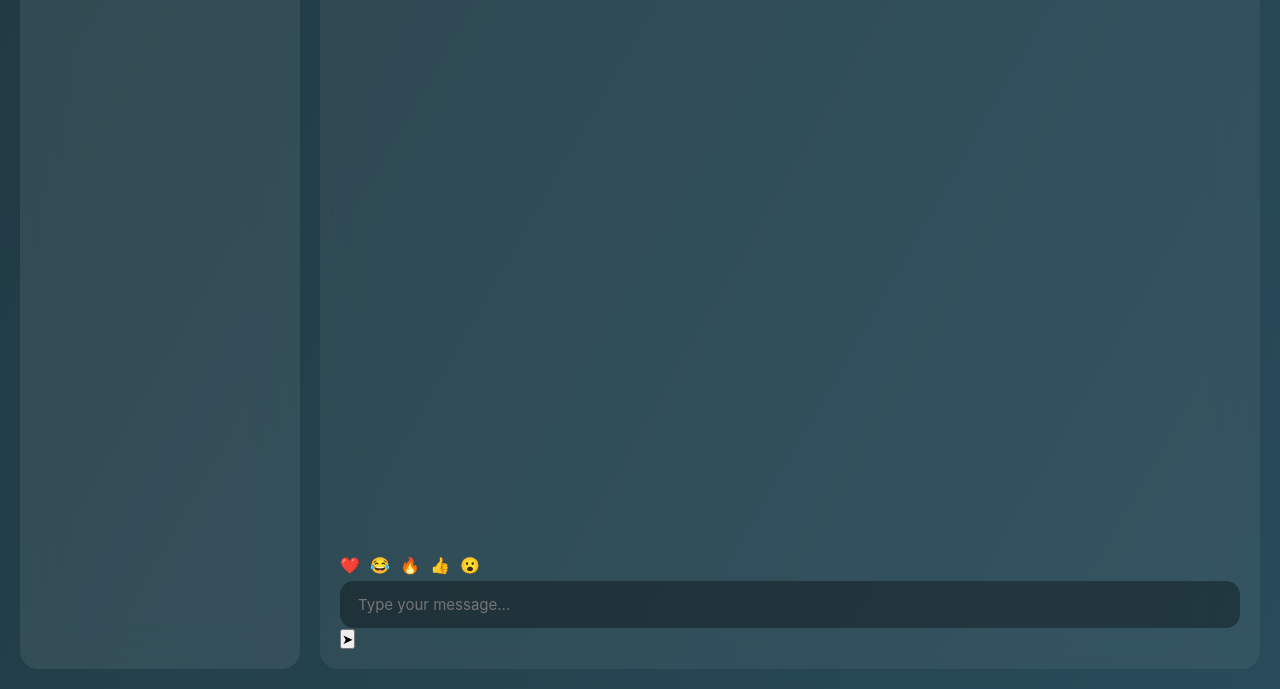
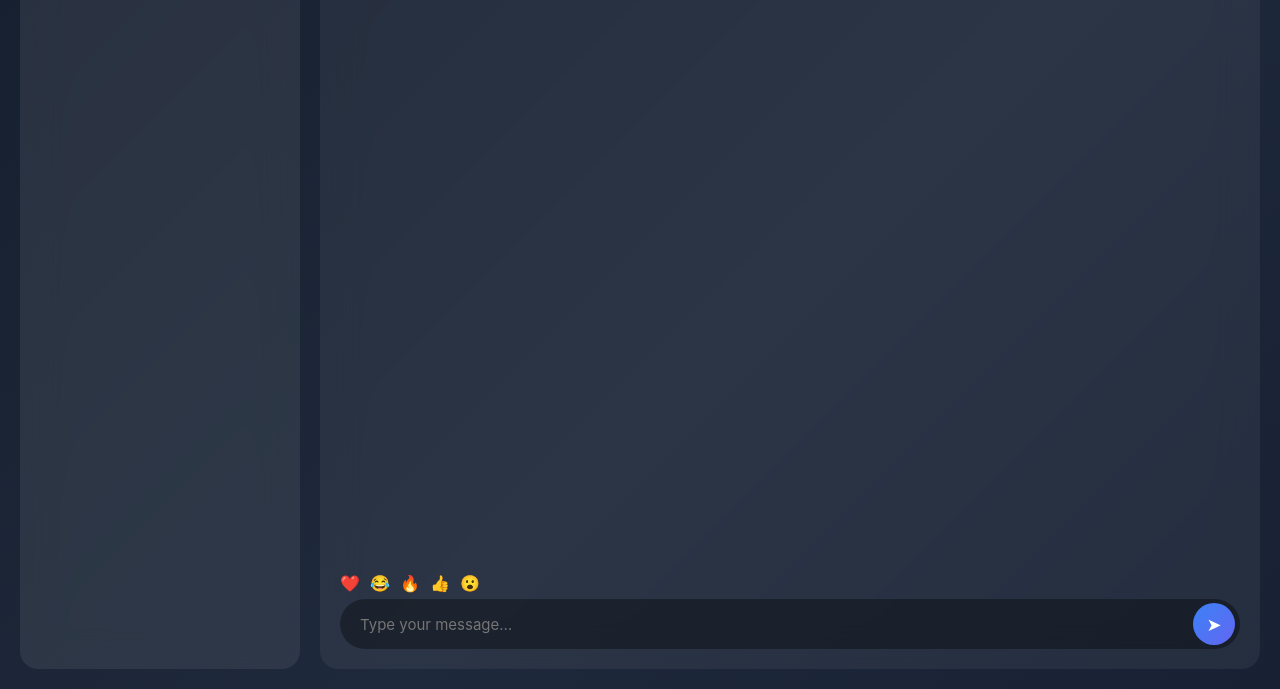
Before and after one commit to VishalRajput-UX/Anonymous-chatroom, a website: page public/chat.html in a window 1280 px wide. Shown: the part 111-800 px from the top of the page. Drawn offline with nearby package versions, Linux system fonts and the light colour scheme; no server answers; sample sign-in values are in the browser's storage; a web font is replaced by a local one.

Commit message:
Update style.css

```diff
--- a/public/style.css
+++ b/public/style.css
@@ -20,10 +20,24 @@ body {
 .bg-gradient {
   position: fixed;
   inset: 0;
-  background: linear-gradient(120deg, #0f2027, #203a43, #2c5364);
+  z-index: -3;
+
+  background: linear-gradient(
+    135deg,
+    #0f172a,
+    #111827,
+    #1e293b,
+    #0f172a
+  );
+
   background-size: 300% 300%;
-  animation: gradientMove 18s ease infinite;
-  z-index: -1;
+  animation: luxuryGradient 18s ease infinite;
+}
+
+@keyframes luxuryGradient {
+  0% { background-position: 0% 50%; }
+  50% { background-position: 100% 50%; }
+  100% { background-position: 0% 50%; }
 }
 
 /* ===============================
@@ -156,17 +170,7 @@ body {
   transform: scale(1.3);
 }
 
-.input-box input {
-  width: 100%;
-  padding: 14px 18px;
-  border-radius: 14px;
-  border: none;
-  outline: none;
-  background: rgba(0,0,0,0.35);
-  color: white;
-  font-size: 15px;
-  transition: 0.3s ease;
-}
+
 
 .input-box input:focus {
   background: rgba(0,0,0,0.55);
@@ -237,7 +241,8 @@ body.light .chat-area {
 
 body.light input {
   background: rgba(255,255,255,0.9);
-  color: #111;
+  color: #ffffff;
+  border: #111 2px solid;
 }
 
 /* ===============================
@@ -295,3 +300,58 @@ body.light input {
   from { transform: translateY(0); opacity: 1; }
   to { transform: translateY(-200px); opacity: 0; }
 }
+
+/* INPUT CONTAINER */
+.input-box {
+  position: relative;      /* IMPORTANT */
+  width: 100%;
+  margin-top: 12px;
+}
+
+/* INPUT FIELD */
+.input-box input {
+  width: 100%;
+  height: 50px;
+  padding: 0 60px 0 20px; /* space for button */
+  border-radius: 50px;
+  border: none;
+  outline: none;
+  font-size: 15px;
+  background: rgba(0, 0, 0, 0.35);
+  color: white;
+  transition: 0.2s ease;
+}
+
+/* SEND BUTTON INSIDE INPUT */
+.send-btn {
+  position: absolute;
+  right: 5px;
+  top: 65%;
+  transform: translateY(-50%);
+  margin-top: 2px;
+  height: 42px;
+  width: 42px;
+  border-radius: 50%;
+  border: none;
+
+  background: linear-gradient(135deg, #3b82f6, #6366f1);
+  color: white;
+  font-size: 18px;
+
+  display: flex;
+  align-items: center;
+  justify-content: center;
+
+  cursor: pointer;
+  transition: 0.2s ease;
+}
+
+/* Hover effect */
+.send-btn:hover {
+  transform: translateY(-50%) scale(1.08);
+}
+
+/* Click */
+.send-btn:active {
+  transform: translateY(-50%) scale(0.95);
+}
```
